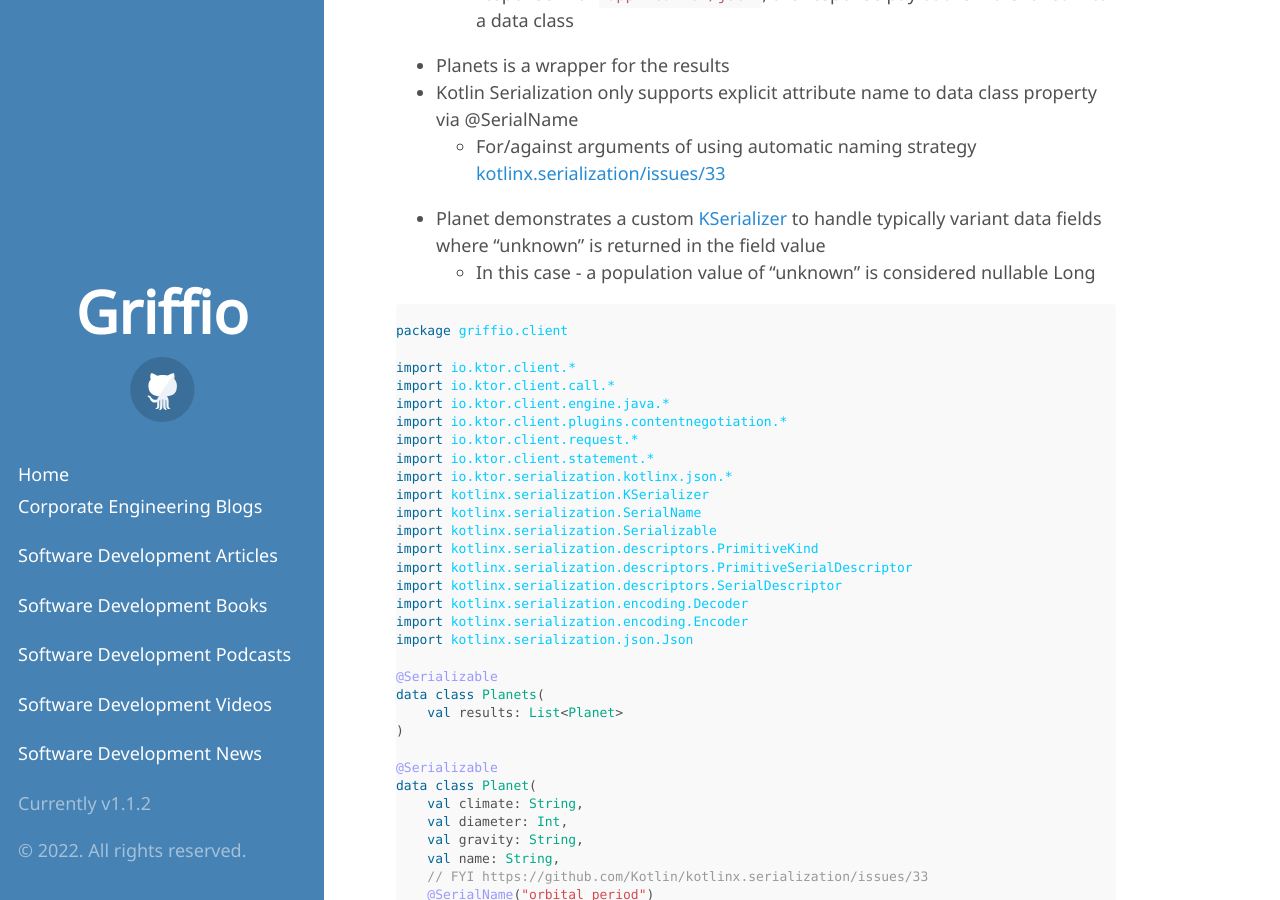
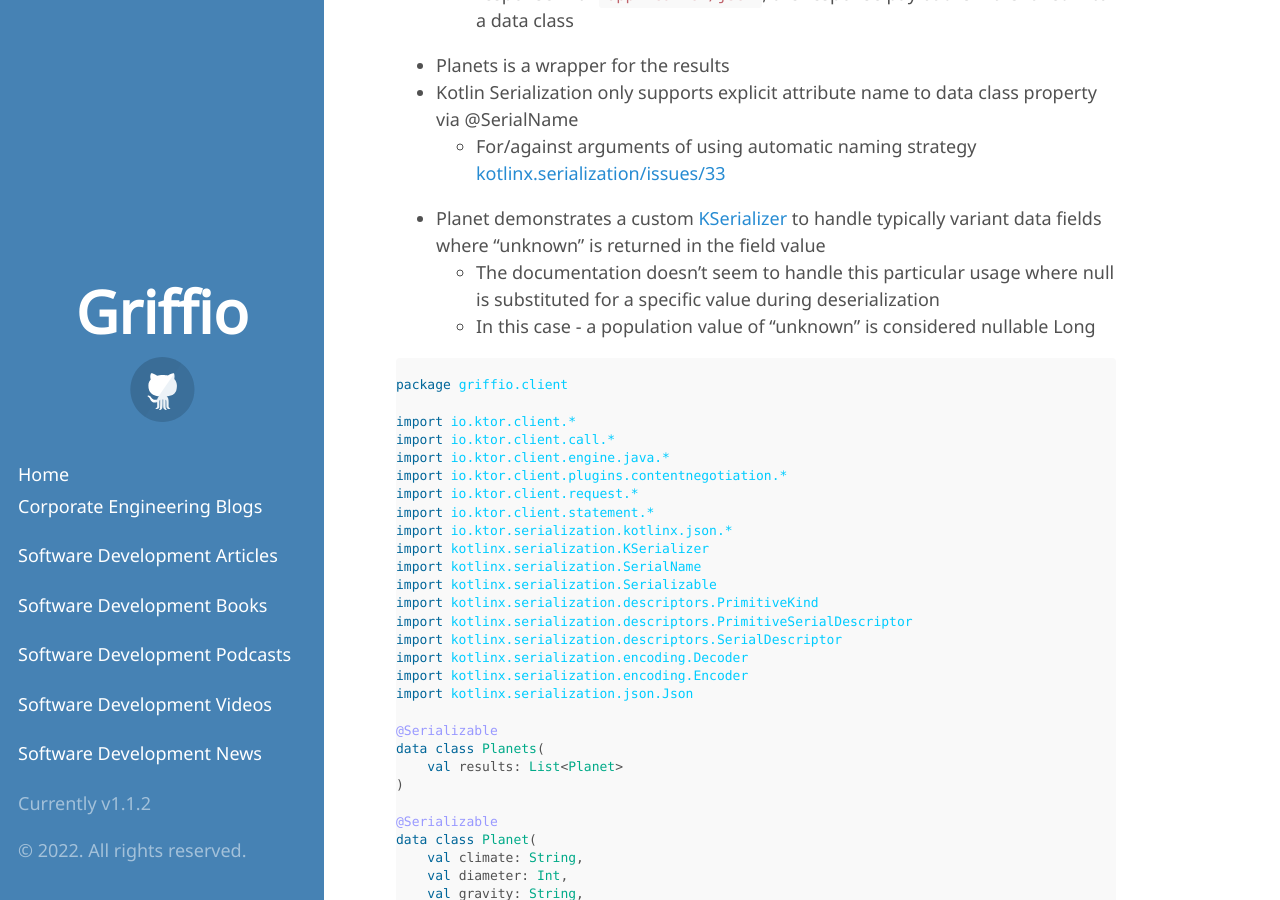
Before and after one commit to griffio/griffio.github.io, a Jekyll site: the page built from _posts/2022-06-23-More-Kotlin-Ktor-Client.md, in a window 1280 px wide and 900 px high, scrolled down 1843 px. Built offline with Jekyll 4.4.1, drawn with Linux system fonts in a browser that asks for light colours; some web fonts are replaced.

Commit message:
Update 2022-06-23-More-Kotlin-Ktor-Client.md

````diff
--- a/_posts/2022-06-23-More-Kotlin-Ktor-Client.md
+++ b/_posts/2022-06-23-More-Kotlin-Ktor-Client.md
@@ -93,6 +93,7 @@
 * Kotlin Serialization only supports explicit attribute name to data class property via @SerialName
   * For/against arguments of using automatic naming strategy [kotlinx.serialization/issues/33](https://github.com/Kotlin/kotlinx.serialization/issues/33)
 * Planet demonstrates a custom [KSerializer](https://kotlin.github.io/kotlinx.serialization/kotlinx-serialization-core/kotlinx.serialization/-k-serializer/index.html) to handle typically variant data fields where "unknown" is returned in the field value
+  * The documentation doesn't seem to handle this particular usage where null is substituted for a specific value during deserialization
   * In this case - a population value of "unknown" is considered nullable Long
 
 ``` kotlin
````
